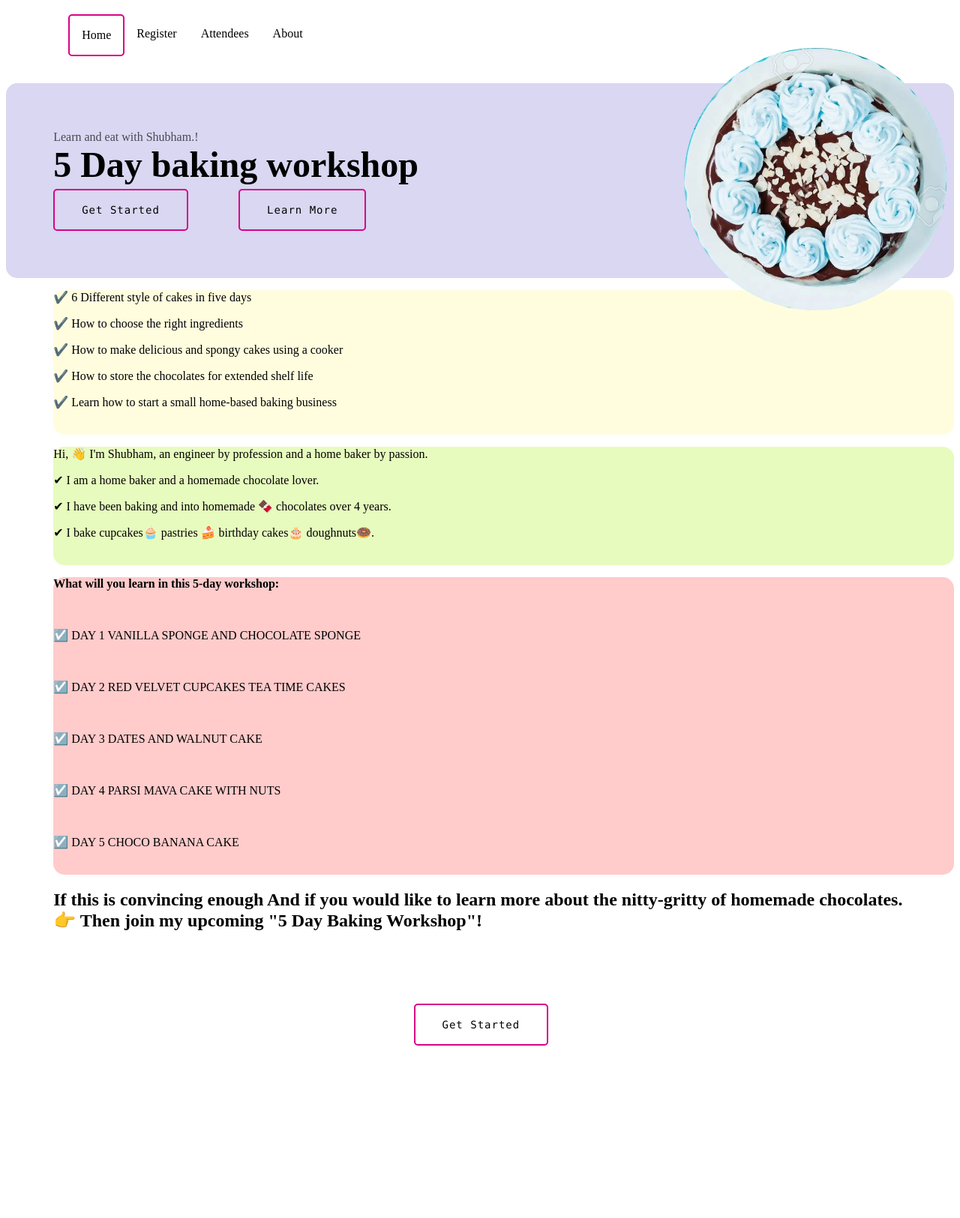
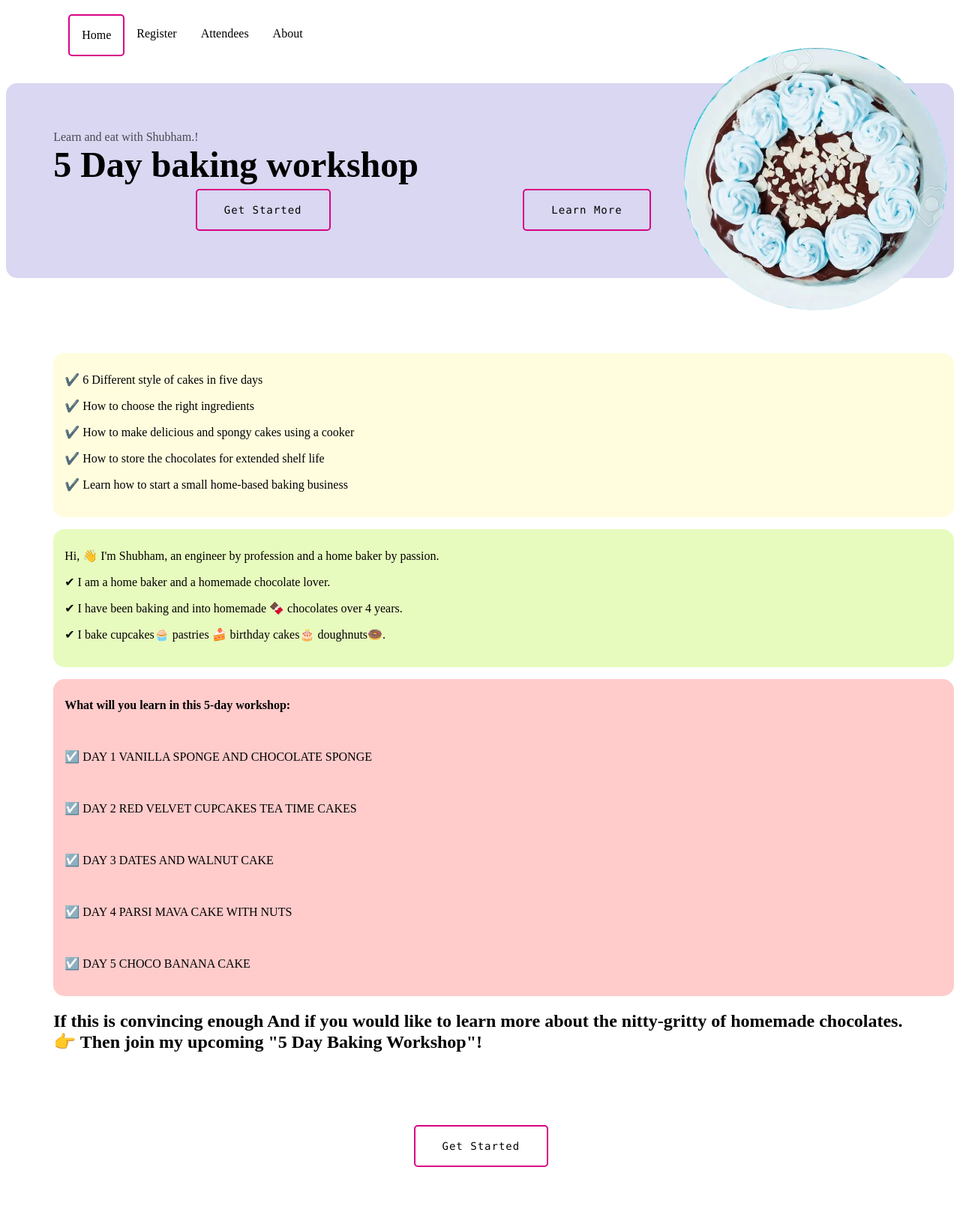
Before and after one commit to mayankgiri463/shubham-bakery, a Flask app: page / in a window 1280 px wide. Shown: the part 17-1642 px from the top of the page at 75% size. Before the commit the page ends 1412 px from the top, so only its background shows below. Run offline with Flask 2, Linux system fonts and the light colour scheme.

Commit message:
small changes

```diff
--- a/Static/register-style.css
+++ b/Static/register-style.css
@@ -38,9 +38,6 @@
     border: 0;
     outline: 0;
 
-}
-.form__input:hover{
-    border: 1px solid black;
 }
 
 .btn {
--- a/Static/shubham-style.css
+++ b/Static/shubham-style.css
@@ -11,7 +11,7 @@ h1{
 .button_slide {
   text-decoration: none;
   margin-top: 5px;
-  margin-left: 5%;
+  margin-left: 20%;
   margin-bottom: 5%;
   color: rgb(0, 0, 0);
   border: 2px solid rgb(216, 2, 134);
@@ -105,8 +105,14 @@ li a:hover:not(.active) {
   padding-left: 5%;
   margin-left: 0px;
 }
+
+.all-the-list{
+  padding-top: 100px;
+}
 .list-of-particulars{
   margin: 0%;
+  padding-top: 10px;
+  padding-left: 15px;
   border-radius: 15px;
 }
 .list-1{
--- a/Templates/home.html
+++ b/Templates/home.html
@@ -50,7 +50,7 @@
 
     </section>
 
-    <div class="container">
+    <div class="container all-the-list">
         <div >
             <div class="list-of-particulars list-1" >
                 <p><span data-preserver-spaces="true">✔️ 6 Different style of cakes in five days</span></p>
```
Also changed, not shown: test.db.
